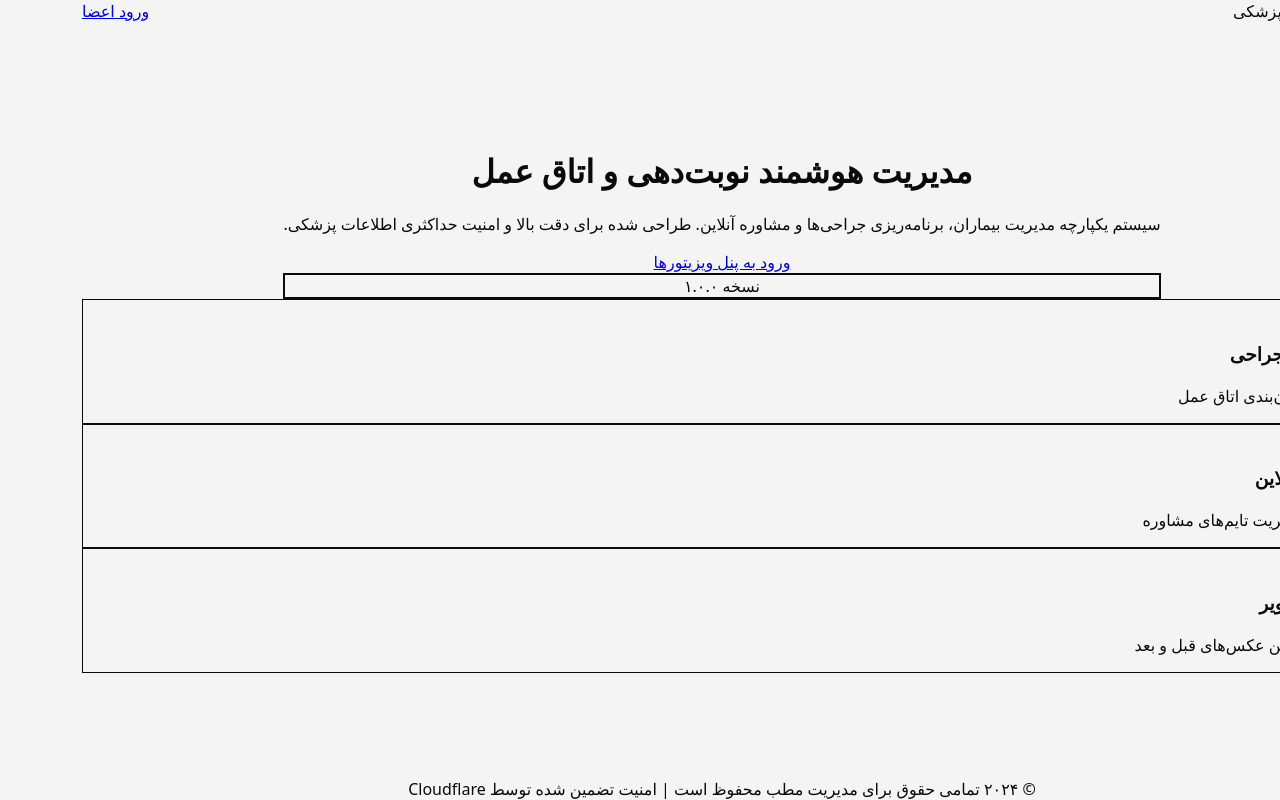
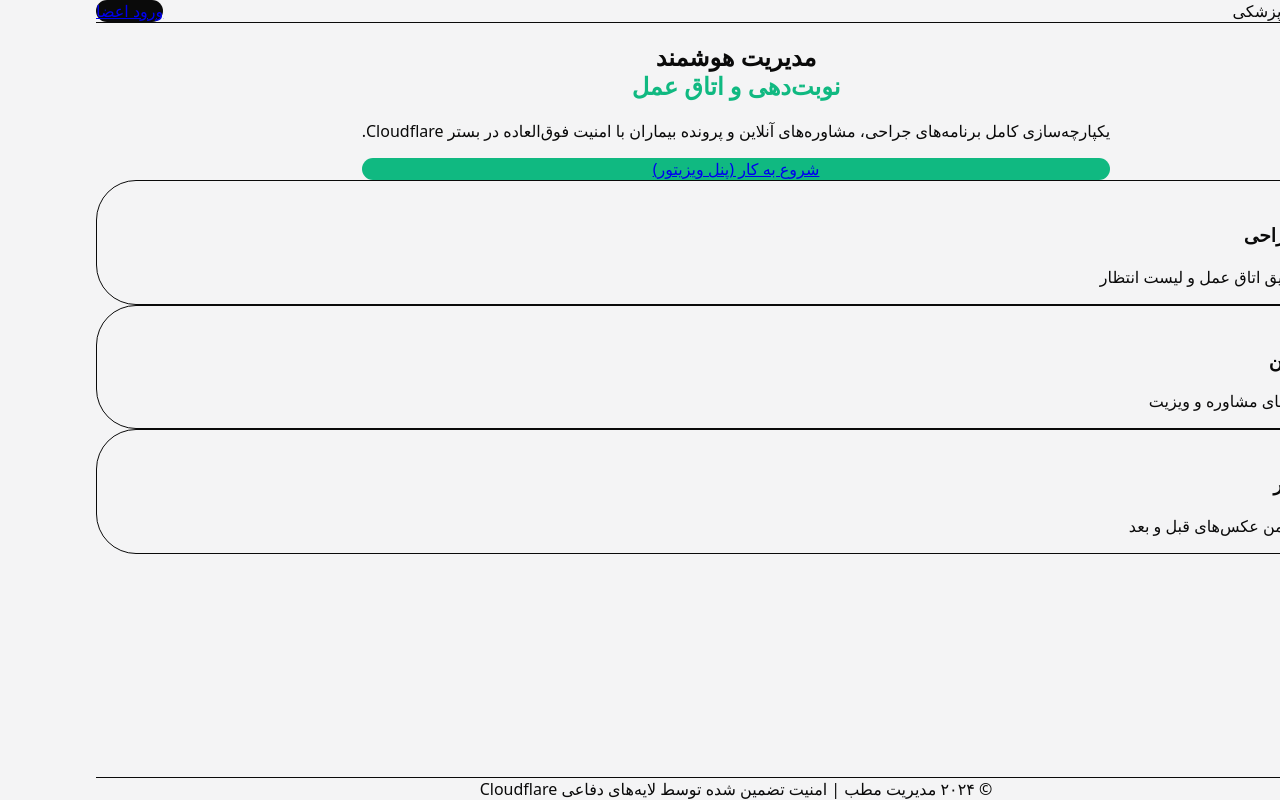
Before and after one commit to iammehdisafdari-crypto/my-clinic, a Next.js app: page / in a window 1280 px wide. Built offline with nearby package versions, Linux system fonts and the light colour scheme.

Commit message:
Update page.js

```diff
--- a/src/app/page.js
+++ b/src/app/page.js
@@ -1,65 +1,58 @@
-import Image from "next/image";
 import Link from "next/link";
 
 export default function Home() {
   return (
-    <div className="flex flex-col min-h-screen bg-brand-muted font-sans" dir="rtl">
+    <div className="min-h-screen bg-[#f4f4f5] flex flex-col">
       {/* Header */}
-      <header className="p-6 flex justify-between items-center bg-white shadow-sm">
-        <div className="flex items-center gap-2">
-          <div className="w-8 h-8 bg-brand-green rounded-lg shadow-lg shadow-brand-green/20"></div>
-          <span className="text-xl font-black text-brand-dark tracking-tight">پنل مدیریت پزشکی</span>
+      <header className="bg-white/80 backdrop-blur-md sticky top-0 z-50 border-b border-gray-100">
+        <div className="max-w-7xl mx-auto px-6 h-20 flex justify-between items-center">
+          <div className="flex items-center gap-3">
+            <div className="w-10 h-10 bg-[#10b981] rounded-xl shadow-lg shadow-emerald-200 flex items-center justify-center">
+              <span className="text-white font-black text-xl">M</span>
+            </div>
+            <span className="text-[#0a0a0a] font-black text-xl tracking-tight">پنل مدیریت پزشکی</span>
+          </div>
+          <Link href="/login" className="bg-[#0a0a0a] text-white px-8 py-2.5 rounded-full font-bold hover:bg-[#10b981] transition-all transform hover:scale-105 active:scale-95 shadow-md">
+            ورود اعضا
+          </Link>
         </div>
-        <Link
-          href="/login"
-          className="bg-brand-dark text-white px-6 py-2 rounded-full font-bold hover:bg-brand-green transition-all"
-        >
-          ورود اعضا
-        </Link>
       </header>
 
-      <main className="flex flex-1 flex-col items-center justify-center px-6 text-center">
+      <main className="flex-1 flex flex-col items-center">
         {/* Hero Section */}
-        <div className="max-w-2xl">
-          <h1 className="text-5xl md:text-6xl font-black text-brand-dark leading-tight mb-6">
-            مدیریت هوشمند <span className="text-brand-green">نوبت‌دهی</span> و اتاق عمل
+        <section className="py-20 px-6 text-center max-w-4xl">
+          <h1 className="text-5xl md:text-7xl font-black text-[#0a0a0a] leading-[1.2] mb-8">
+            مدیریت هوشمند <br/>
+            <span className="text-[#10b981]">نوبت‌دهی و اتاق عمل</span>
           </h1>
-          <p className="text-zinc-600 text-lg leading-relaxed mb-10">
-            سیستم یکپارچه مدیریت بیماران، برنامه‌ریزی جراحی‌ها و مشاوره آنلاین.
-            طراحی شده برای دقت بالا و امنیت حداکثری اطلاعات پزشکی.
+          <p className="text-gray-500 text-lg md:text-xl leading-relaxed mb-10 max-w-2xl mx-auto">
+            یکپارچه‌سازی کامل برنامه‌های جراحی، مشاوره‌های آنلاین و پرونده بیماران با امنیت فوق‌العاده در بستر Cloudflare.
           </p>
-
           <div className="flex flex-col sm:flex-row gap-4 justify-center">
-            <Link
-              href="/login"
-              className="flex h-14 items-center justify-center gap-2 rounded-2xl bg-brand-dark px-10 text-white font-bold transition-all hover:bg-brand-green hover:scale-105 active:scale-95 shadow-xl shadow-brand-dark/10"
-            >
-              ورود به پنل ویزیتورها
+            <Link href="/login" className="bg-[#10b981] text-white px-10 py-5 rounded-[2rem] font-black text-lg shadow-2xl shadow-emerald-200 hover:brightness-110 transition-all">
+              شروع به کار (پنل ویزیتور)
             </Link>
-            <div className="flex h-14 items-center justify-center gap-2 rounded-2xl border-2 border-brand-dark/10 bg-white px-10 text-brand-dark font-bold">
-              نسخه ۱.۰.۰
-            </div>
           </div>
-        </div>
+        </section>
 
         {/* Feature Cards */}
-        <div className="grid grid-cols-1 md:grid-cols-3 gap-6 mt-20 w-full max-w-5xl">
+        <section className="grid grid-cols-1 md:grid-cols-3 gap-8 max-w-6xl w-full px-6 pb-20">
           {[
-            { title: "نوبت‌دهی جراحی", desc: "مدیریت زمان‌بندی اتاق عمل", icon: "🏥" },
-            { title: "مشاوره آنلاین", desc: "تعریف و مدیریت تایم‌های مشاوره", icon: "💬" },
-            { title: "آرشیو تصاویر", desc: "بارگذاری ایمن عکس‌های قبل و بعد", icon: "📸" },
+            { t: "نوبت‌دهی جراحی", d: "برنامه‌ریزی دقیق اتاق عمل و لیست انتظار", i: "🏥" },
+            { t: "مشاوره آنلاین", d: "مدیریت زمان‌های مشاوره و ویزیت", i: "💬" },
+            { t: "آرشیو تصاویر", d: "ذخیره‌سازی ایمن عکس‌های قبل و بعد", i: "📸" }
           ].map((item, index) => (
-            <div key={index} className="bg-white p-8 rounded-3xl border border-zinc-100 text-right hover:border-brand-green transition-colors">
-              <div className="text-3xl mb-4">{item.icon}</div>
-              <h3 className="text-xl font-bold text-brand-dark mb-2">{item.title}</h3>
-              <p className="text-zinc-500 text-sm">{item.desc}</p>
+            <div key={index} className="bg-white p-10 rounded-[2.5rem] border border-gray-100 shadow-sm hover:shadow-2xl transition-all group">
+              <div className="text-4xl mb-6 group-hover:scale-110 transition-transform">{item.i}</div>
+              <h3 className="text-xl font-bold text-[#0a0a0a] mb-3">{item.t}</h3>
+              <p className="text-gray-400 text-sm leading-relaxed">{item.d}</p>
             </div>
           ))}
-        </div>
+        </section>
       </main>
 
-      <footer className="p-8 text-center text-zinc-400 text-xs">
-        © ۲۰۲۴ تمامی حقوق برای مدیریت مطب محفوظ است | امنیت تضمین شده توسط Cloudflare
+      <footer className="py-10 text-center text-gray-400 text-xs border-t border-gray-200 bg-white">
+        © ۲۰۲۴ مدیریت مطب | امنیت تضمین شده توسط لایه‌های دفاعی Cloudflare
       </footer>
     </div>
   );
```
